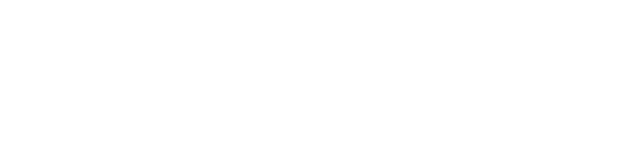
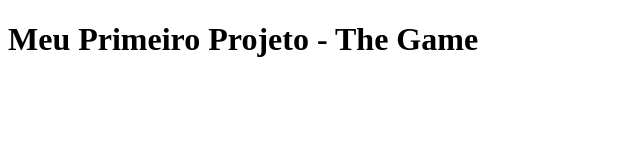
Before and after one commit to gsicuto/game_example, a plain HTML site: page index.html in a window 1280 px wide. Shown: the whole page, without its empty margins (0-640 px from the left). Drawn offline with Linux system fonts and the light colour scheme.

Commit message:
Includes title on html

```diff
--- a/index.html
+++ b/index.html
@@ -7,6 +7,6 @@
   <title>Document</title>
 </head>
 <body>
-
+  <h1>Meu Primeiro Projeto - The Game</h1>
 </body>
 </html>
```
